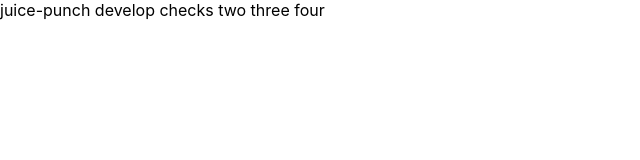
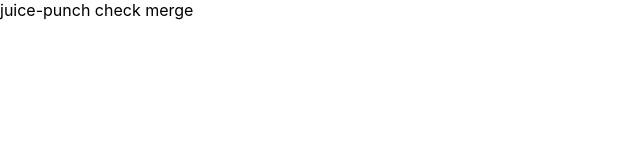
Before and after one commit to juice-punch/juice-punch, a React (Create React App) app: page / in a window 1280 px wide. Shown: the top 160 px of the page, without its empty margins (0-640 px from the left). Built offline with nearby package versions, Linux system fonts and the light colour scheme.

Commit message:
check: merge to master

```diff
--- a/src/App.tsx
+++ b/src/App.tsx
@@ -5,7 +5,7 @@ class App extends Component {
   render() {
     return (
       <div className="App">
-        juice-punch develop checks two three four
+        juice-punch check merge
       </div>
     );
   }
```
